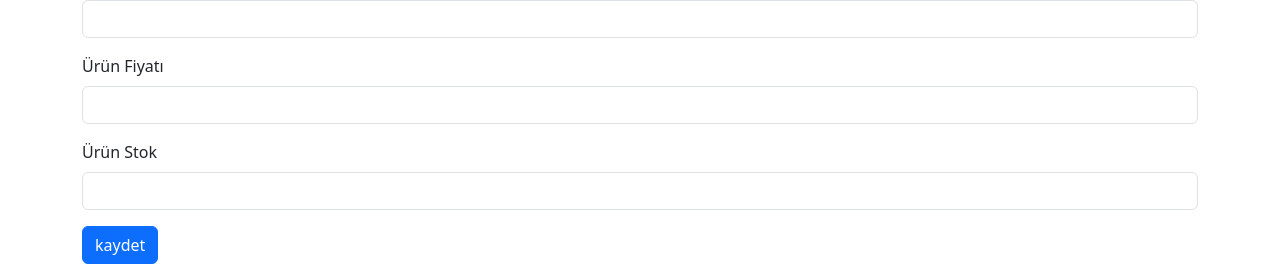
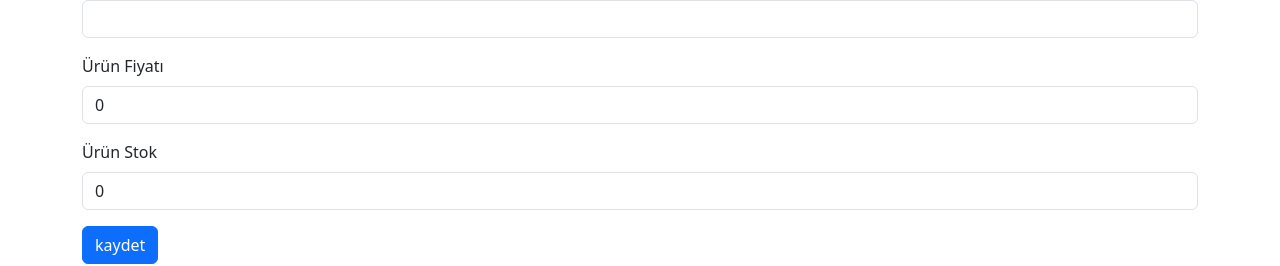
Before and after one commit to onursenel/Tobeto-React-TS, a React (Create React App) app: page /add-product in a window 1280 px wide. Shown: the part 222-488 px from the top of the page. Built offline with nearby package versions, Linux system fonts and the light colour scheme.

Commit message:
formik usage

```diff
--- a/src/pages/AddProduct/AddProduct.tsx
+++ b/src/pages/AddProduct/AddProduct.tsx
@@ -1,4 +1,4 @@
-import { Form, Formik } from 'formik'
+import { Field, Form, Formik } from 'formik'
 import React from 'react'
 
 type Props = {};
@@ -7,11 +7,11 @@ type Props = {};
 const AddProduct = (props: Props) => {
     //initialValues => Formumuzun başlangıç değeri
 
-    const initialValues ={
-        title : "",
-        description : "",
-        price : 0,
-        stock : 0,
+    const initialValues = {
+        title: "",
+        description: "",
+        price: 0,
+        stock: 0,
     }
 
 
@@ -23,29 +23,29 @@ const AddProduct = (props: Props) => {
                 <Form>
                     <div className="mb-3">
                         <label className="form-label">Ürün Adı</label>
-                        <input
-                            type="text"
-                            className="form-control"
-                        />
+                        <Field name="title" type="text" className="form-control" />
                     </div>
                     <div className="mb-3">
                         <label className="form-label">Ürün açıklaması</label>
-                        <input
+                        <Field
+                            name="description"
                             type="text"
                             className="form-control"
                         />
                     </div>
                     <div className="mb-3">
                         <label className="form-label">Ürün Fiyatı</label>
-                        <input
-                            type="text"
+                        <Field
+                            name='price'
+                            type="number"
                             className="form-control"
                         />
                     </div>
                     <div className="mb-3">
                         <label className="form-label">Ürün Stok</label>
-                        <input
-                            type="text"
+                        <Field
+                            name="stock"
+                            type="number"
                             className="form-control"
                         />
                     </div>
```
